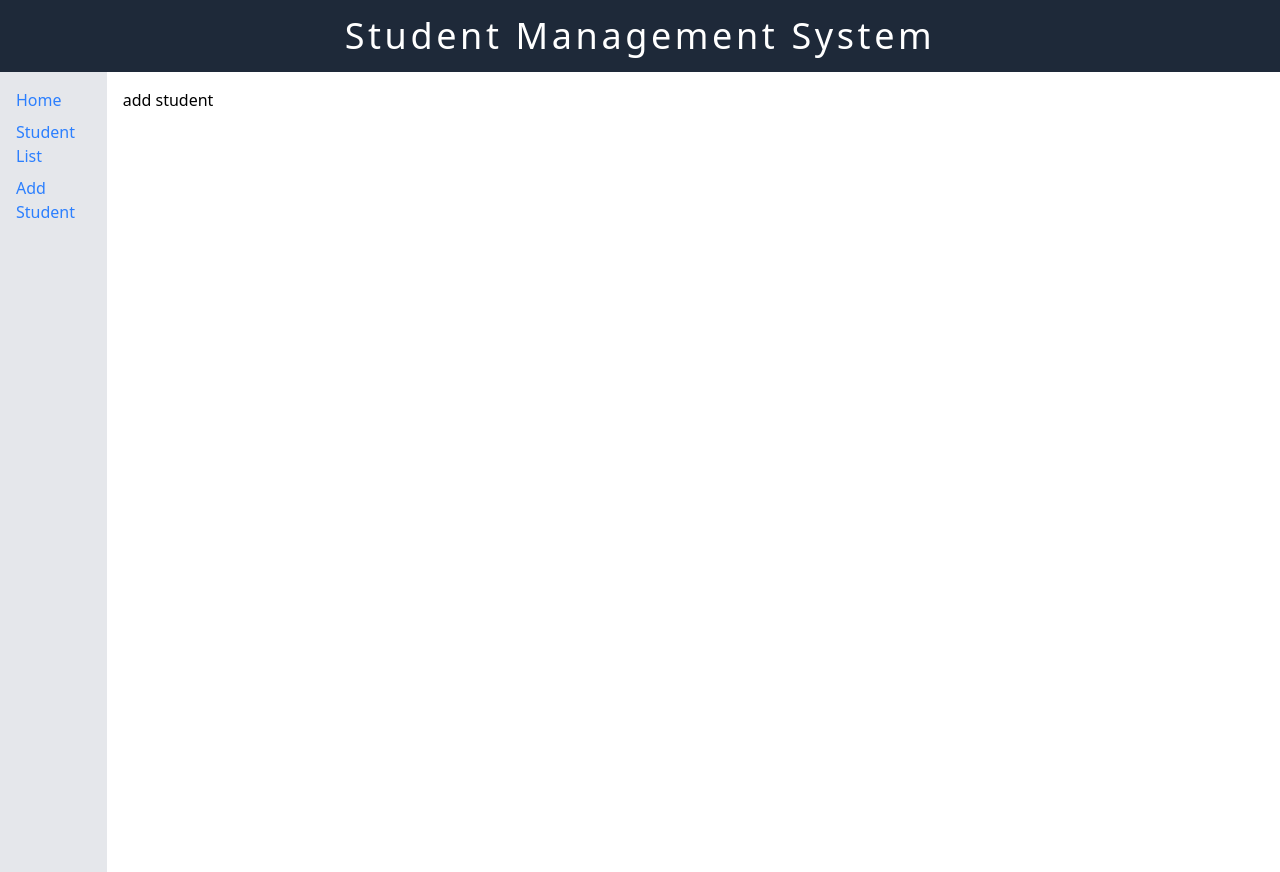
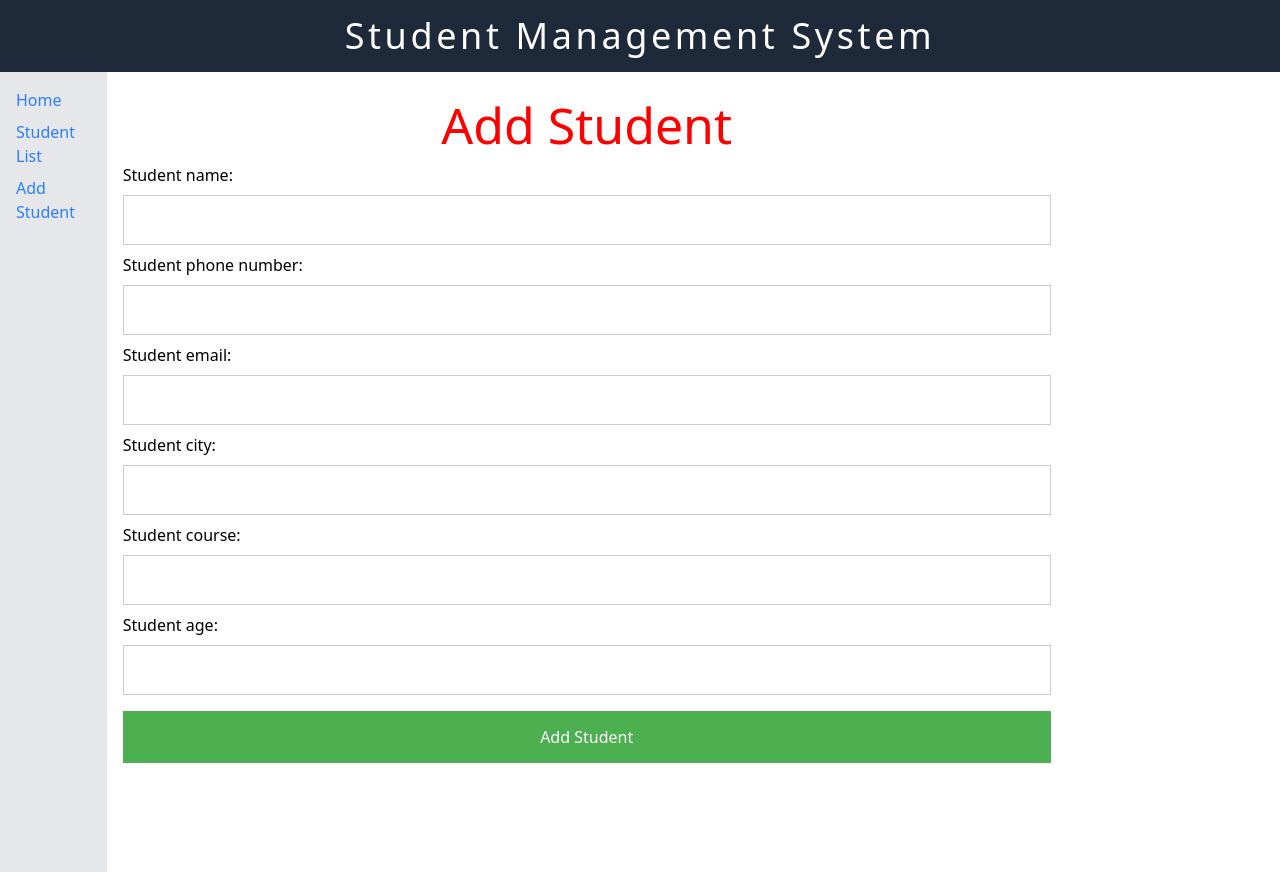
Before and after one commit to Shad-Islam/django-student-management-system, a Django app: page /add_student in a window 1280 px wide. Run offline with Django 5.2, Linux system fonts and the light colour scheme.

Commit message:
Add student funtion complete

```diff
--- /dev/null
+++ b/students/forms.py
@@ -0,0 +1,7 @@
+from .models import Student
+from django import forms
+
+class StudentForm(forms.ModelForm):
+    class Meta:
+        model = Student
+        fields = '__all__'
--- a/students/models.py
+++ b/students/models.py
@@ -3,7 +3,8 @@ from django.db import models
 # Create your models here.
 class Student(models.Model):
     student_name = models.CharField(max_length=100)
-    student_roll = models.IntegerField()
+    student_phone_number = models.CharField(max_length=12)
+    student_email = models.EmailField()
     student_city = models.CharField(max_length=100)
-    student_college = models.CharField(max_length=100)
+    student_course = models.CharField(max_length=100)
     student_age = models.IntegerField()
--- a/students/static/add_student.css
+++ b/students/static/add_student.css
@@ -0,0 +1,28 @@
+*{
+    box-sizing: border-box;
+}
+
+h1{
+    color: red;
+    font-size: 50px;
+    text-align: center;
+}
+
+input{
+    width: 100%;
+    padding: 12px 20px;
+    margin: 8px 0;
+    display: inline-block;
+    border: 1px solid #ccc;
+    box-sizing: border-box;
+}
+
+button {
+    background-color: #4CAF50;
+    color: white;
+    padding: 14px 20px;
+    margin: 8px 0;
+    border: none;
+    cursor: pointer;
+    width: 100%;
+}
--- a/students/templates/add_student.html
+++ b/students/templates/add_student.html
@@ -1,10 +1,11 @@
-{% extends "base.html" %}
-{% load static %}
-{% block head %}
-    <title>Document</title>
-    <link rel="stylesheet" href="{% static 'add_student.css' %}" />
-    {% endblock %}
-
-{% block content %}
-    <h1>add student</h1>
-{% endblock %}
+{% extends "base.html" %} {% load static %} {% block head %}
+<title>Add Student</title>
+<link rel="stylesheet" href="{% static 'add_student.css' %}" />
+{% endblock %} {% block content %}
+<h1>Add Student</h1>
+<form action="{% url 'add_student' %}" method="POST">
+  {% csrf_token %}
+  {{form}}
+  <button type="submit">Add Student</button>
+  {% endblock %}
+</form>
--- a/students/templates/student_list.html
+++ b/students/templates/student_list.html
@@ -10,9 +10,9 @@
   {% for student in students %}
   <li class="student">
     Name: {{ student.student_name }} <br />
-    Roll Number: {{ student.student_roll }} <br />
+    Phone Number: {{ student.student_phone_number }} <br />
     City: {{ student.student_city }} <br />
-    College Name: {{ student.student_college }} <br />
+    Course Name: {{ student.student_course }} <br />
     Age: {{ student.student_age }} <br />
     <div class="student-buttons">
       <a href="" style="background-color: blue;">View</a>
--- a/students/views.py
+++ b/students/views.py
@@ -1,6 +1,7 @@
-from django.shortcuts import render
-from django.http import HttpResponse
+from django.shortcuts import render,redirect
 from .models import Student
+from .forms import StudentForm
+
 
 # Create your views here.
 def student_list(request):
@@ -19,4 +20,14 @@ def home(request):
     return render(request, "base.html")
 
 def add_student(request):
-    return render(request, "add_student.html")
+    if request.method == "POST":
+        form = StudentForm(request.POST)
+        if form.is_valid():
+            form.save()
+            return redirect('add_student')
+        return render(request, "add_student.html",{'form': form})
+
+
+    else:
+        form = StudentForm()
+    return render(request, "add_student.html",{ 'form': form})
```
Also changed, not shown: db.sqlite3, students/migrations/0002_rename_student_college_student_student_course_and_more.py (added), students/migrations/0003_rename_student_roll_student_student_phone_number.py (added), students/migrations/0004_student_student_email.py (added).
